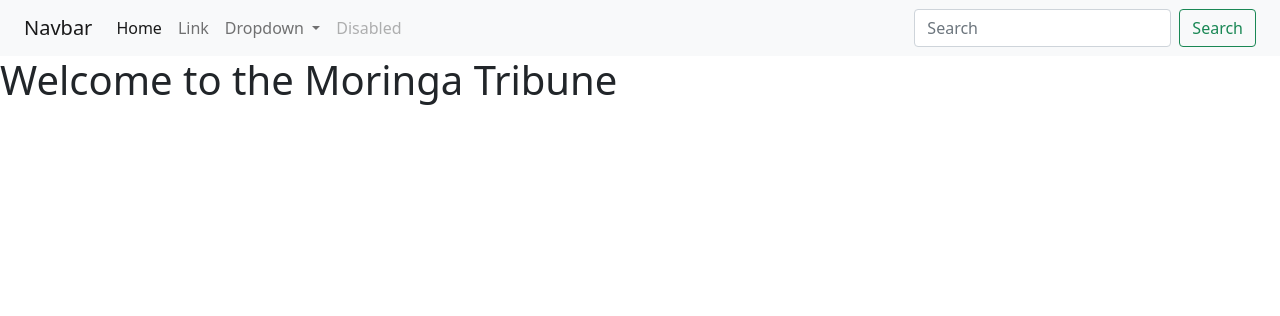
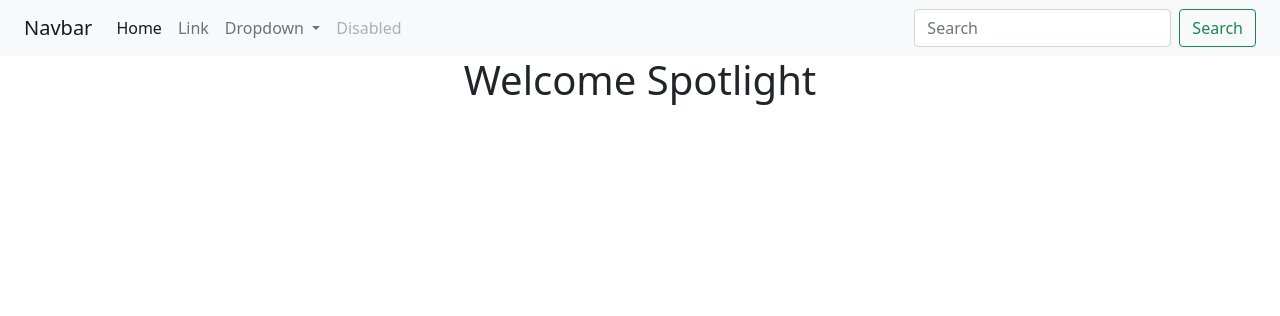
Before and after one commit to Ahmed-moringa/Spotlight, a Django app: page / in a window 1280 px wide. Shown: the top 316 px of the page. Run offline with Django 4.2, Linux system fonts and the light colour scheme; some libraries are stand-ins or nearby versions.

Commit message:
aligned text center

```diff
--- a/spotlight/templates/welcome.html
+++ b/spotlight/templates/welcome.html
@@ -1,6 +1,6 @@
 {%extends 'projects/base.html'%}
 
 {% block content %}
-<h1> Welcome to the Moringa Tribune</h1>
+<h1 class="text-center"> Welcome Spotlight</h1>
 {{block.super}}
 {% endblock %}
```
